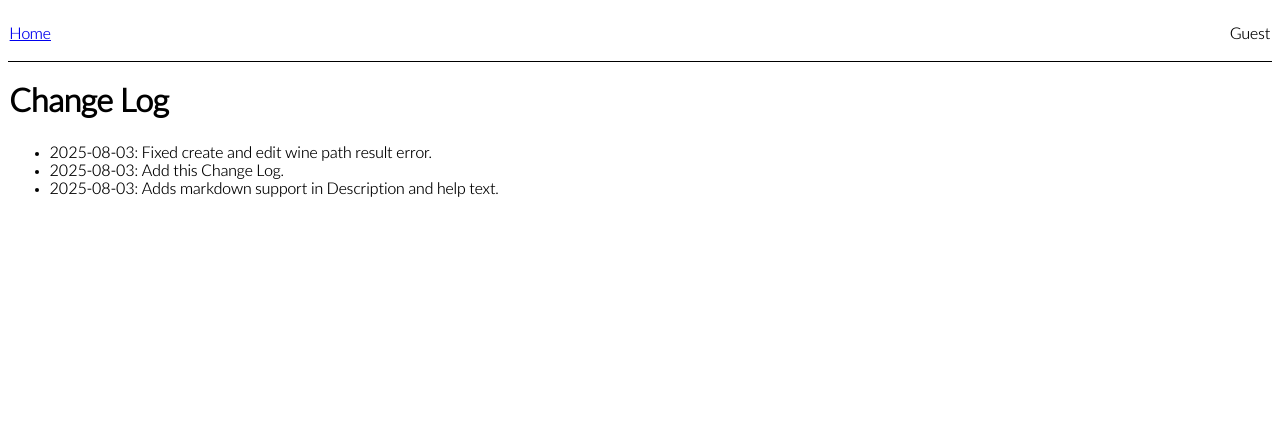
After one commit to marxide/wine_wiki_site, a Django app: template wine_wiki/templates/wine_wiki/changelog.html in a window 1280 px wide. The commit adds this page. Shown: the top 439 px of the page. Run offline with Django 5.2, Linux system fonts and the light colour scheme; the template is opened without the code that fills it, so the values that code supplies are empty.

Commit message:
adds markdown support in wine Description and help text

```diff
--- a/pyproject.toml
+++ b/pyproject.toml
@@ -12,6 +12,7 @@ dependencies = [
   "python-dotenv>=1.1.1",
   "djlint>=1.36.4",
   "duckdb>=1.3.2",
+  "markdown>=3.8.2",
 ]
 
 [tool.djlint]
--- /dev/null
+++ b/wine_wiki/templates/wine_wiki/changelog.html
@@ -0,0 +1,9 @@
+{% extends 'wine_wiki/base.html' %}
+{% block content %}
+    <h1>Change Log</h1>
+    <ul>
+        <li>2025-08-03: Fixed create and edit wine path result error.</li>
+        <li>2025-08-03: Add this Change Log.</li>
+        <li>2025-08-03: Adds markdown support in Description and help text.</li>
+    </ul>
+{% endblock %}
--- a/wine_wiki/templates/wine_wiki/wine.html
+++ b/wine_wiki/templates/wine_wiki/wine.html
@@ -1,10 +1,11 @@
 {% extends "wine_wiki/base.html" %}
+{% load markdown_extras %}
 {% block content %}
     <div class="wine-container">
         <div class="wine-content">
             <h1>{{ wine_title }}</h1>
             <h2>Description</h2>
-            {{ wine.description }}
+            {{ wine.description | markdown | safe }}
             <h2>Links</h2>
             <ul>
                 <li>
```
Also changed, not shown: wine_wiki/models.py (+7 -1 lines), wine_wiki/templatetags/markdown_extras.py (added, +23 -0 lines), 1 other file.
